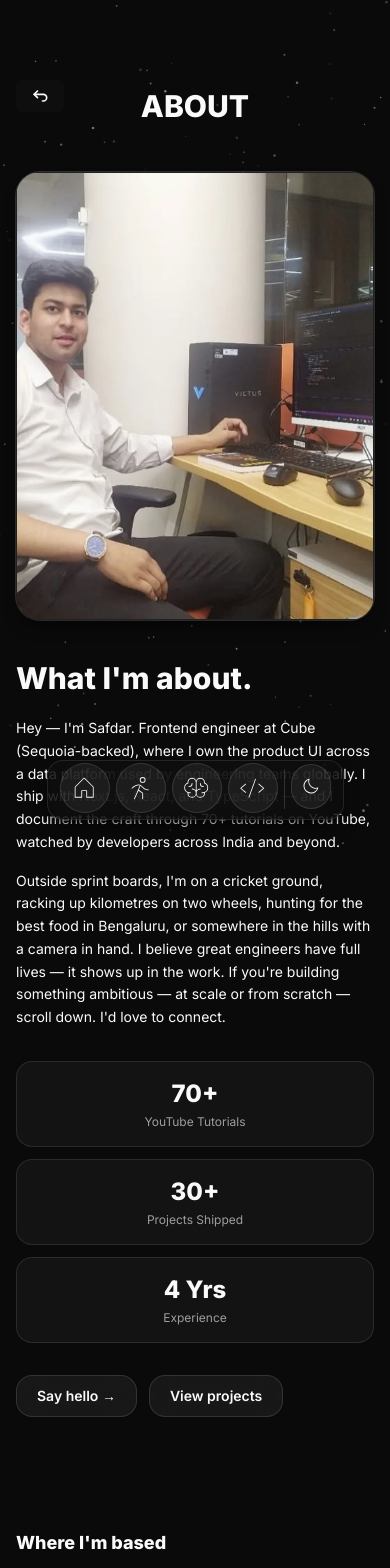
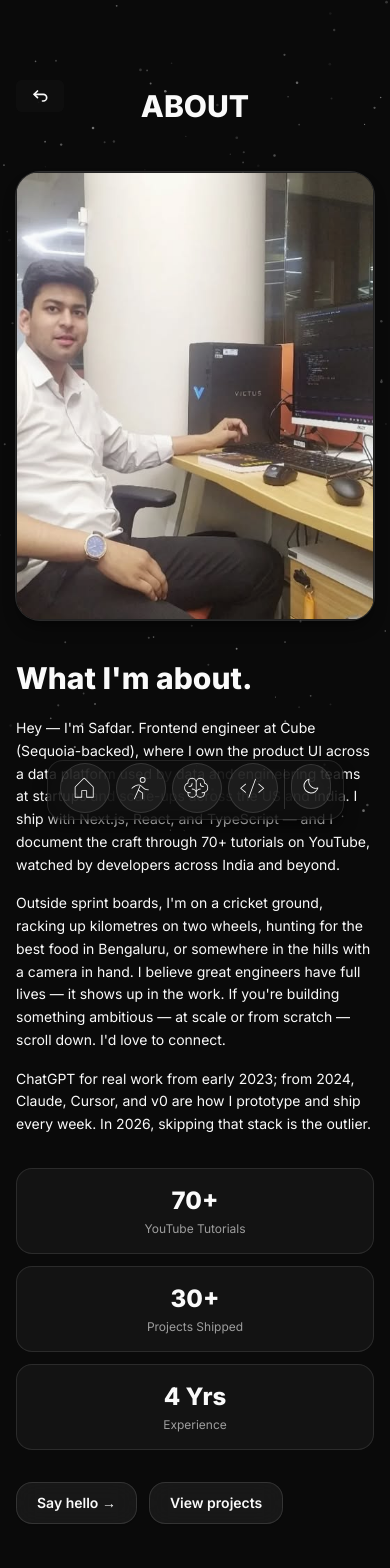
Before and after one commit to Safdar-Ali-India/safdar-Portfolio, a Next.js app: page /about in a window 390 px wide. Shown: the top 1568 px of the page. Built offline with nearby package versions, Linux system fonts and the light colour scheme.

Commit message:
fix(navbar): drop mailto from dock; tighten about AI blurb
Remove envelope link from main nav dock (contact still via /contact).
Shorten hero AI timeline to one paragraph; dedupe section copy. Restore
Steve Jobs quotes to footer rotation pool.

```diff
--- a/app/about/page.jsx
+++ b/app/about/page.jsx
@@ -91,10 +91,14 @@ function page() {
               What I&apos;m about.
             </h2>
             <p className={`mt-5 ${bodyProse}`}>
-              Hey — I&apos;m Safdar. Frontend engineer at Cube (Sequoia-backed), where I own the product UI across a data platform used by engineering teams globally. I ship with Next.js, React, and TypeScript — and I document the craft through 70+ tutorials on YouTube, watched by developers across India and beyond.
+              Hey — I&apos;m Safdar. Frontend engineer at Cube (Sequoia-backed), where I own the product UI across a data platform used by data and engineering teams at startups and scale-ups across the US and India. I ship with Next.js, React, and TypeScript — and I document the craft through 70+ tutorials on YouTube, watched by developers across India and beyond.
             </p>
             <p className={`mt-4 ${bodyProse}`}>
               Outside sprint boards, I&apos;m on a cricket ground, racking up kilometres on two wheels, hunting for the best food in Bengaluru, or somewhere in the hills with a camera in hand. I believe great engineers have full lives — it shows up in the work. If you&apos;re building something ambitious — at scale or from scratch — scroll down. I&apos;d love to connect.
+            </p>
+            <p className={`mt-4 ${bodyProse}`}>
+              ChatGPT for real work from early 2023; from 2024, Claude, Cursor, and v0 are how I prototype and ship every week.
+              In 2026, skipping that stack is the outlier.
             </p>
             <div className="mt-8 grid grid-cols-1 gap-3 sm:grid-cols-3">
               <div className="rounded-2xl border border-neutral-200/80 bg-white/60 p-4 text-center dark:border-white/10 dark:bg-white/[0.04]">
@@ -129,7 +133,9 @@ function page() {
             I create, code & share.
           </h2>
           <p className={`${sectionLead} max-w-2xl`}>
-            Four years in, I&apos;ve shipped production UI at a Sequoia-backed startup, built 30+ projects across React and various CMS platforms, and published weekly tutorials that break down real engineering problems — not toy examples. The YouTube channel started as notes-to-self. Now it helps thousands of developers get unstuck.
+            Four years in, I&apos;ve shipped production UI at a Sequoia-backed startup, built 30+ projects, and kept AI in the
+            loop as a force multiplier — not a crutch. My tutorials break down real engineering problems, not toy examples. The
+            YouTube channel started as notes-to-self. Now it helps thousands of developers get unstuck.
           </p>
           <div className={`${sectionMediaTop} grid gap-6 sm:grid-cols-2`}>
             <StoryVideoSlot src="/about/clip-desk-loop.mp4" label="Recording a YouTube tutorial" aspectClass="aspect-[1600/963]" />
--- a/components/Footer.jsx
+++ b/components/Footer.jsx
@@ -3,11 +3,6 @@
 import React, { useEffect, useState } from "react";
 
 const QUOTES = [
-  {
-    text: "The only way to do great work is to love what you do.",
-    author: "Steve Jobs",
-    cite: "https://www.goodreads.com/quotes/436173-the-only-way-to-do-great-work-is-to-love-what-you-do",
-  },
   {
     text: "Talk is cheap. Show me the code.",
     author: "Linus Torvalds",
@@ -19,9 +14,9 @@ const QUOTES = [
     cite: "https://en.wikiquote.org/wiki/Grace_Hopper",
   },
   {
-    text: "Innovation distinguishes between a leader and a follower.",
-    author: "Steve Jobs",
-    cite: "https://www.goodreads.com/quotes/161431-innovation-distinguishes-between-a-leader-and-a-follower",
+    text: "Premature optimization is the root of all evil.",
+    author: "Donald Knuth",
+    cite: "https://en.wikiquote.org/wiki/Donald_Knuth",
   },
   {
     text: "First, solve the problem. Then, write the code.",
@@ -37,6 +32,21 @@ const QUOTES = [
     text: "Any fool can write code that a computer can understand. Good programmers write code that humans can understand.",
     author: "Martin Fowler",
     cite: "https://www.goodreads.com/quotes/144383-any-fool-can-write-code-that-a-computer-can-understand",
+  },
+  {
+    text: "Debugging is twice as hard as writing the code in the first place. Therefore, if you write the code as cleverly as possible, you are, by definition, not smart enough to debug it.",
+    author: "Brian Kernighan",
+    cite: "https://en.wikiquote.org/wiki/Brian_Kernighan",
+  },
+  {
+    text: "The only way to do great work is to love what you do.",
+    author: "Steve Jobs",
+    cite: "https://www.goodreads.com/quotes/436173-the-only-way-to-do-great-work-is-to-love-what-you-do",
+  },
+  {
+    text: "Innovation distinguishes between a leader and a follower.",
+    author: "Steve Jobs",
+    cite: "https://www.goodreads.com/quotes/161431-innovation-distinguishes-between-a-leader-and-a-follower",
   },
 ];
 
--- a/components/Navbar.jsx
+++ b/components/Navbar.jsx
@@ -10,8 +10,6 @@ import {
 import { useRef, useState, useEffect } from "react";
 import { useTheme } from "next-themes";
 import Link from "next/link";
-import { usePathname } from "next/navigation";
-
 import {
   PiHouseThin,
   PiCloudSunLight,
@@ -19,10 +17,7 @@ import {
   PiBrainThin,
   PiPersonSimpleWalkThin,
   PiCodeThin,
-  PiEnvelopeSimpleThin,
 } from "react-icons/pi";
-
-import { MAILTO_HREF } from "../lib/site";
 
 /** Blog stays at /blog for SEO; dock stays minimal (no duplicate “writing” entry). */
 export const generalLinks = [
@@ -30,23 +25,10 @@ export const generalLinks = [
   { href: "/about", label: "About", Icon: PiPersonSimpleWalkThin },
   { href: "/skills", label: "Skills", Icon: PiBrainThin },
   { href: "/projects", label: "Projects", Icon: PiCodeThin },
-  {
-    href: MAILTO_HREF,
-    label: "Email Safdar Ali",
-    Icon: PiEnvelopeSimpleThin,
-    hideOnMobile: true,
-    isMailto: true,
-  },
 ];
 
 function Navbar() {
   let mouseX = useMotionValue(Infinity);
-  const pathname = usePathname();
-  const navLinks =
-    pathname === "/projects"
-      ? generalLinks.filter((link) => !link.isMailto)
-      : generalLinks;
-
   return (
     <nav aria-label="Main navigation" className="fixed z-50 bottom-6 md:bottom-8 left-1/2 -translate-x-1/2 px-2 w-full max-w-[100vw] flex justify-center pointer-events-none">
       <motion.div
@@ -55,20 +37,9 @@ function Navbar() {
         className="flex pointer-events-auto"
       >
         <div className="flex items-end h-[3.75rem] gap-1.5 sm:gap-2 px-3 sm:px-4 pb-1.5 mx-auto outline-0 rounded-2xl border border-neutral-200/90 bg-white/90 backdrop-blur-xl shadow-lg shadow-neutral-900/5 dark:border-white/[0.1] dark:bg-night/75 dark:shadow-black/50 dark:backdrop-blur-xl light:bg-slate-100/90">
-          {navLinks.map((link) => {
-            const wrapClass = link.hideOnMobile ? "hidden md:contents" : "";
-            return (
-              <div key={link.href} className={wrapClass}>
-                <AppIcon
-                  href={link.href}
-                  isMailto={link.isMailto}
-                  ariaLabel={link.label}
-                  mouseX={mouseX}
-                  Icon={link.Icon}
-                />
-              </div>
-            );
-          })}
+          {generalLinks.map((link) => (
+            <AppIcon key={link.href} href={link.href} ariaLabel={link.label} mouseX={mouseX} Icon={link.Icon} />
+          ))}
 
           <hr className="h-10 w-px bg-neutral-200/90 dark:bg-white/15 mb-1 border-none shrink-0 self-end" aria-hidden="true" />
 
@@ -81,7 +52,7 @@ function Navbar() {
 
 export default Navbar;
 
-function AppIcon({ mouseX, Icon, href, isMailto, ariaLabel }) {
+function AppIcon({ mouseX, Icon, href, ariaLabel }) {
   let ref = useRef(null);
 
   let distance = useTransform(mouseX, (val) => {
@@ -108,14 +79,6 @@ function AppIcon({ mouseX, Icon, href, isMailto, ariaLabel }) {
 
   const focusRing =
     "rounded-full focus-visible:outline focus-visible:outline-2 focus-visible:outline-offset-2 focus-visible:outline-emerald-600 dark:focus-visible:outline-ink/70";
-
-  if (isMailto) {
-    return (
-      <a href={href} aria-label={ariaLabel} className={focusRing}>
-        {inner}
-      </a>
-    );
-  }
 
   return (
     <Link href={href} aria-label={ariaLabel} className={focusRing}>
--- a/components/about/WhereImBasedSection.jsx
+++ b/components/about/WhereImBasedSection.jsx
@@ -56,11 +56,11 @@ export default function WhereImBasedSection() {
             Where I&apos;m based
           </h2>
           <p className={`mt-4 ${bodyProse}`}>
-            I&apos;m in Bengaluru, India — coffee, midnight deploys, and all. Frontend engineer by day, content creator by night. Ping me via the{" "}
+            I&apos;m in Bengaluru, India — coffee, midnight deploys, and all. I build in public — shipping at Cube during the day, documenting the craft on YouTube after hours. Ping me via the{" "}
             <Link href="/contact" className={linkClass}>
               contact page
             </Link>{" "}
-            or connect on any of the links below — no scraped bios, just my own feeds.
+            — no scraped bios, just my own feeds. I respond within 24 hours.
           </p>
         </div>
 
--- a/data/blog-posts.js
+++ b/data/blog-posts.js
@@ -26,9 +26,9 @@ export const blogPosts = [
     popular: true,
     reactions: "294+ reactions · Medium",
     subTitle:
-      "I always felt a bit lost when I was starting on my programming journey. It's true — it was a very frustrating experience. Maybe you're feeling a little frustrated, too!...",
+      "294+ developers found this useful — a no-nonsense breakdown of the JavaScript functions you'll actually reach for daily, from arrays to async.",
     excerpt:
-      "Practical JavaScript functions you reach for daily — from arrays to async, written for developers levelling up fast.",
+      "294+ developers found this useful — a no-nonsense breakdown of the JavaScript functions you'll actually reach for daily, from arrays to async.",
     href: "https://medium.com/p/d18139870f9f",
   },
   {
--- a/data/featured-projects.js
+++ b/data/featured-projects.js
@@ -8,21 +8,21 @@ const portfolioCode = "https://github.com/Safdar-Ali-India";
 export const featuredProjects = [
   {
     title: "M Salon Beverly Hills",
-    subT: "High-end salon site: custom WordPress theme, services, gallery, and responsive UI for a Beverly Hills brand.",
+    subT: "Architected a full custom WordPress theme for a premium Beverly Hills salon — services, gallery, booking integration, and pixel-perfect mobile UI. Site credited in client's physical marketing.",
     imgLink: msalonbeverlyhills,
     liveLink: "https://msalonbeverlyhills.com",
     codeLink: portfolioCode,
   },
   {
     title: "Sommet Beauty",
-    subT: "Luxury Shopify ecommerce: collections, cart, checkout, and performance tuning for a premium beauty brand.",
+    subT: "Performance-tuned Shopify build for a luxury beauty brand — custom cart, seamless checkout, and 90+ PageSpeed score.",
     imgLink: sommetbeauty,
     liveLink: "https://sommetbeauty.com",
     codeLink: portfolioCode,
   },
   {
     title: "WP Standard",
-    subT: "Shopify build for leather goods: collection, product, and blog templates with a polished shopping experience.",
+    subT: "End-to-end Shopify build for a leather goods brand — product pages, collection templates, and storytelling-first mobile UX.",
     imgLink: wpstandard,
     liveLink: "https://wpstandard.com",
     codeLink: portfolioCode,
```
Also changed, not shown: components/HomePage.jsx (+5 -4 lines).
